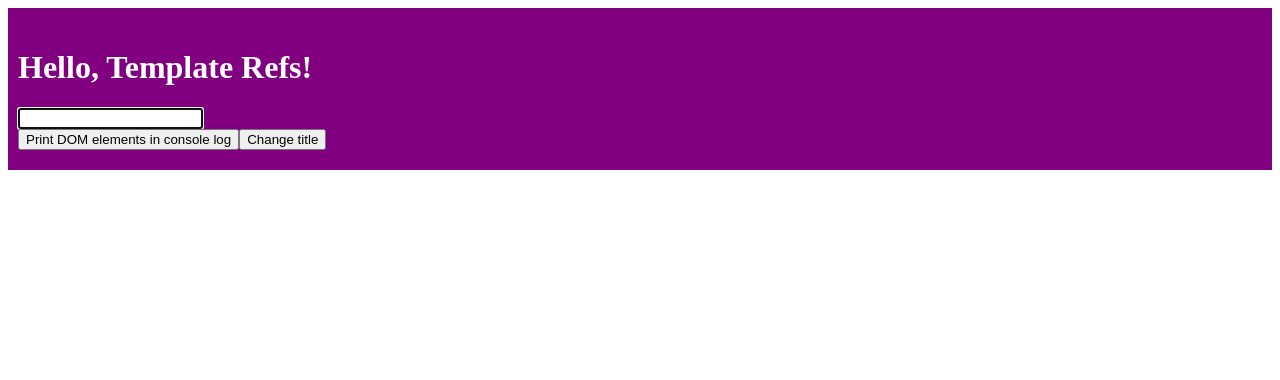
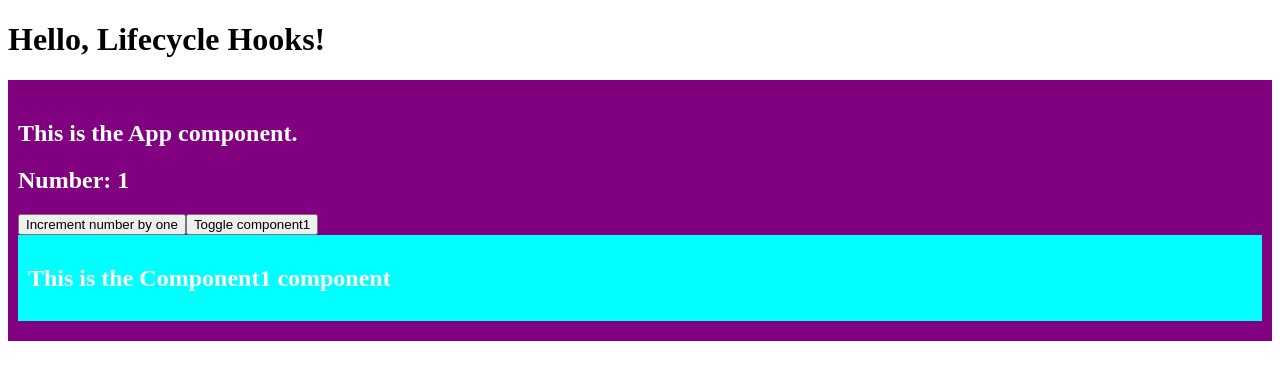
Before and after one commit to dylcaton/Vue-Code-Along, a Vue app: page / in a window 1280 px wide. Shown: the top 380 px of the page. Built offline with nearby package versions, Linux system fonts and the light colour scheme.

Commit message:
vue lifecycle hooks

```diff
--- a/src/App.vue
+++ b/src/App.vue
@@ -1,34 +1,61 @@
 <template>
+  <h1>{{ message }}</h1>
+
   <div class="card">
-    <h1 ref="title">Hello, Template Refs!</h1>
-    <input type="text" ref="input"/>
-    <br />
-    <button @click="printDomElements">
-      Print DOM elements in console log
+    <h2 ref="title">This is the App component.</h2>
+    <h2>Number: {{ number }}</h2>
+
+    <button @click="number++">
+      Increment number by one
     </button>
-    <button @click="changeTitle">Change title</button>
+    <button @click="isShow =! isShow">Toggle component1</button>
+    <Component1 v-if="isShow"></Component1>
   </div>
 </template>
 
 <script setup>
-  import { ref, onMounted } from 'vue';
+import { ref, onBeforeMount, onMounted, onBeforeUpdate, onUpdated,  onBeforeUnmount, onUnmounted, watch } from 'vue'
 
-  let title = ref();
-  let input = ref();
+import Component1 from './Component1.vue'
 
-  function printDomElements() {
-    console.log(title.value);
-    console.log(input.value);
-  }
+let message = ref('Hello, Lifecycle Hooks!')
 
-  function changeTitle() {
-    title.value.innerText = "Hellow world!";
-  }
+let number = ref(1)
+let title = ref()
 
-  onMounted (() => {
-    input.value.focus();
-  })
-  </script>
+let isShow = ref(true)
+
+console.log("App component is setup")
+
+onBeforeMount (()=> {
+  console.log("App component is before mount.")
+  console.log(number.value)
+  console.log(title.value)
+})
+
+onMounted(()=> {
+  console.log("App component is mounted.")
+  console.log(number.value)
+  console.log(title.value)
+})
+
+onBeforeUpdate(()=> {
+  console.log("App component is before update.")
+})
+
+onUpdated(()=> {
+  console.log("App component is updated.")
+})
+onBeforeUnmount(()=> {
+  console.log("App component is before unmount.")
+})
+onUnmounted(()=> {
+  console.log("App component is unmounted.")
+})
+watch(number, ()=>{
+  console.log("number changes!")
+})
+</script>
 
 <style scoped>
 .card {
--- /dev/null
+++ b/src/Component1.vue
@@ -0,0 +1,42 @@
+<template>
+  <div style="background-color: aqua; padding: 10px;">
+    <h2>This is the Component1 component</h2>
+  </div>
+</template>
+
+<script setup>
+import {
+  onBeforeMount,
+  onMounted,
+  onBeforeUpdate,
+  onUpdated,
+  onBeforeUnmount,
+  onUnmounted
+} from 'vue'
+
+console.log('Component1 is setup.')
+
+onBeforeMount(() => {
+  console.log('Component1 is before mounted.')
+})
+
+onMounted(() => {
+  console.log('Component1 is mounted.')
+})
+
+onBeforeUpdate(() => {
+  console.log('Component1 is before updated.')
+})
+
+onUpdated(() => {
+  console.log('Component1 is updated.')
+})
+
+onBeforeUnmount(() => {
+  console.log('Component1 is before unmounted.')
+})
+
+onUnmounted(() => {
+  console.log('Component1 is unmounted.')
+})
+</script>
```
